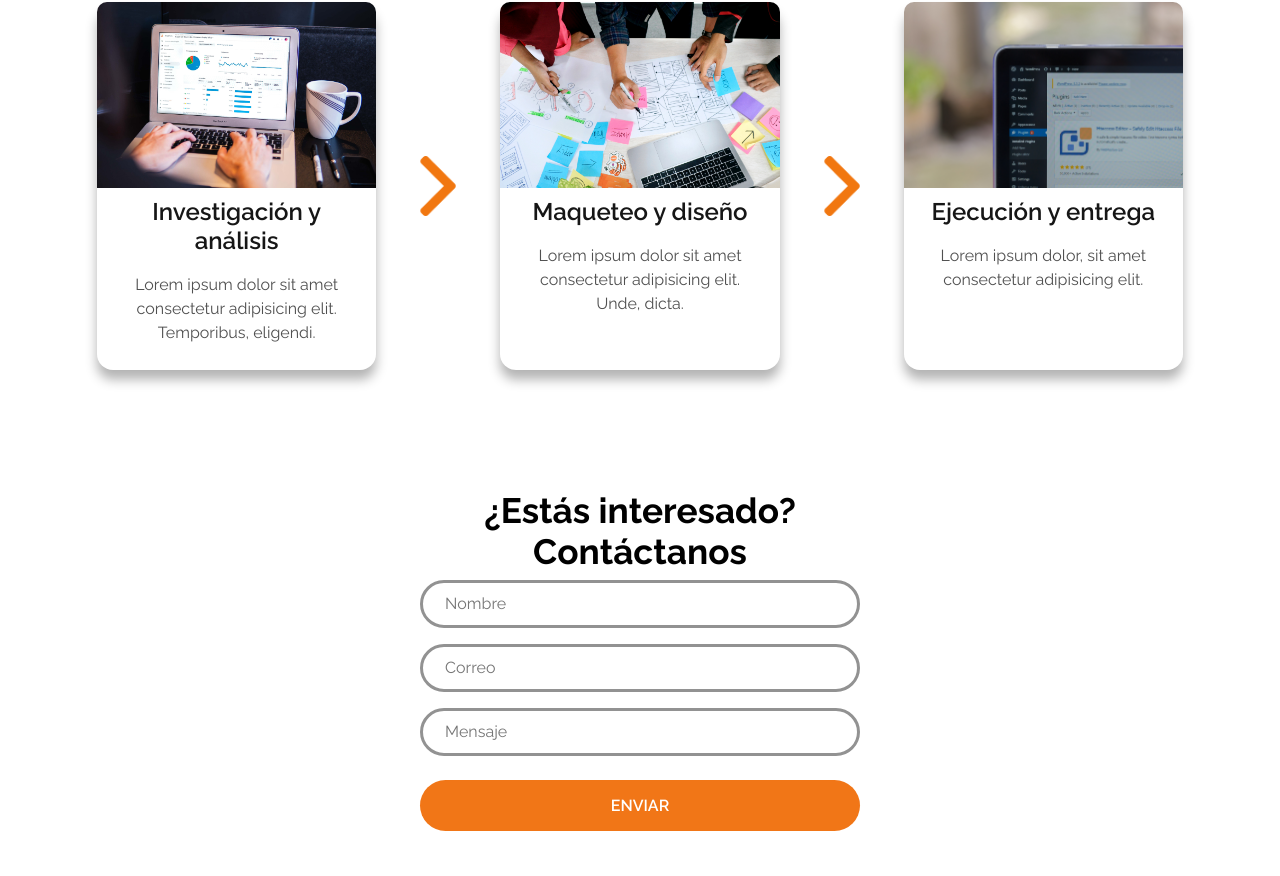
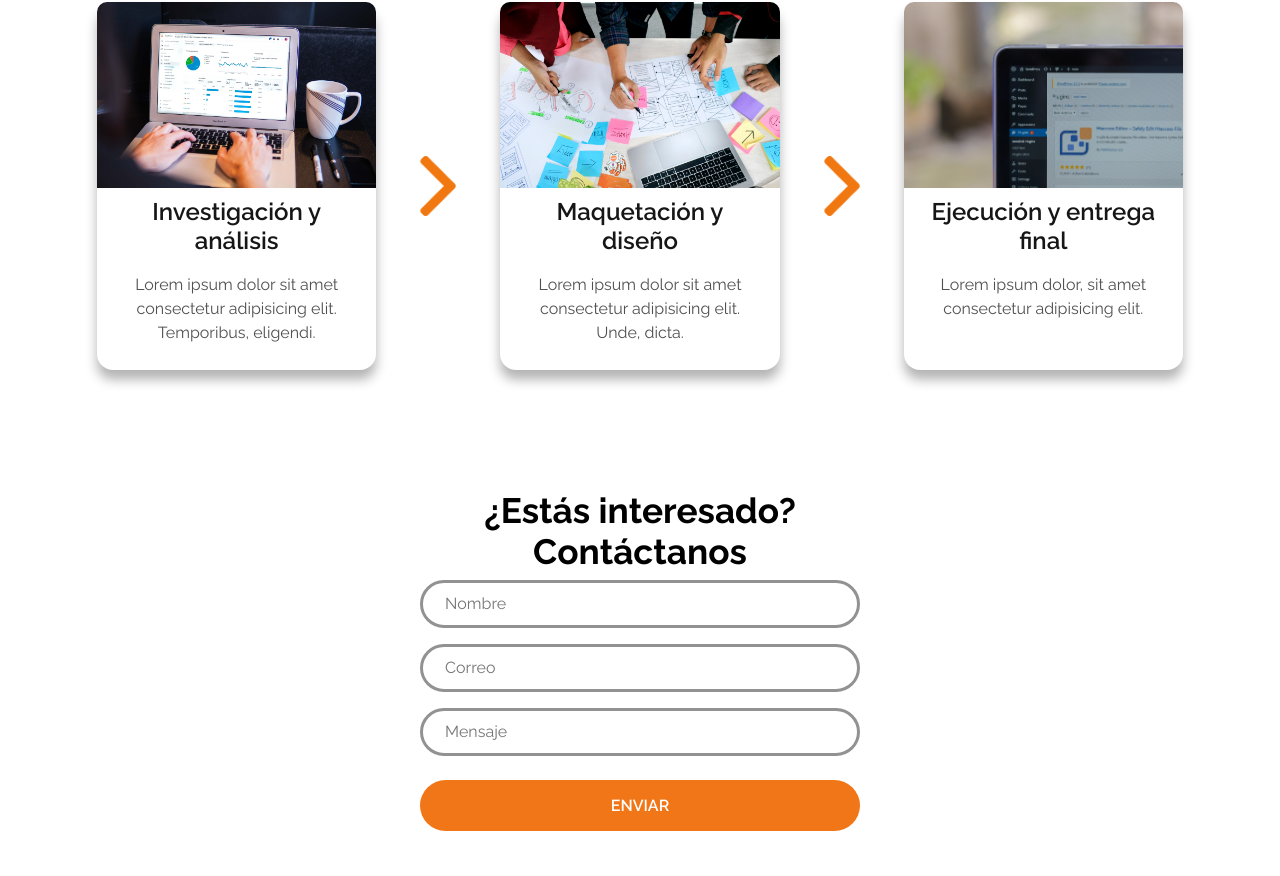
Before and after one commit to Aerith626/hurondig, a plain HTML site: page index.html in a window 1280 px wide. Shown: the part 1452-2328 px from the top of the page. Drawn offline with Linux system fonts and the light colour scheme.

Commit message:
Cambios minimos en Cards

```diff
--- a/index.html
+++ b/index.html
@@ -78,14 +78,14 @@
         <img src="img/flecha-derecha.png" class="flecha-derecha_1" alt="flecha-derecha">
         <div class="plan__card">
             <img src="img/unsplash-2.jpg" class="img__card" alt="imagen 2">
-            <h3>Maqueteo y diseño</h3>
+            <h3>Maquetación y diseño</h3>
             <p>Lorem ipsum dolor sit amet consectetur adipisicing elit. Unde, dicta.</p>
         </div>
         <img src="img/flecha-abajo.png" class="flecha-abajo" alt="flecha-abajo">
         <img src="img/flecha-derecha.png" class="flecha-derecha_2" alt="flecha-derecha">
         <div class="plan__card">
             <img src="img/unsplash-3.jpg" class="img__card" alt="imagen 3">
-            <h3>Ejecución y entrega</h3>
+            <h3>Ejecución y entrega final</h3>
             <p>Lorem ipsum dolor, sit amet consectetur adipisicing elit.</p>
         </div>
     </section>
```
